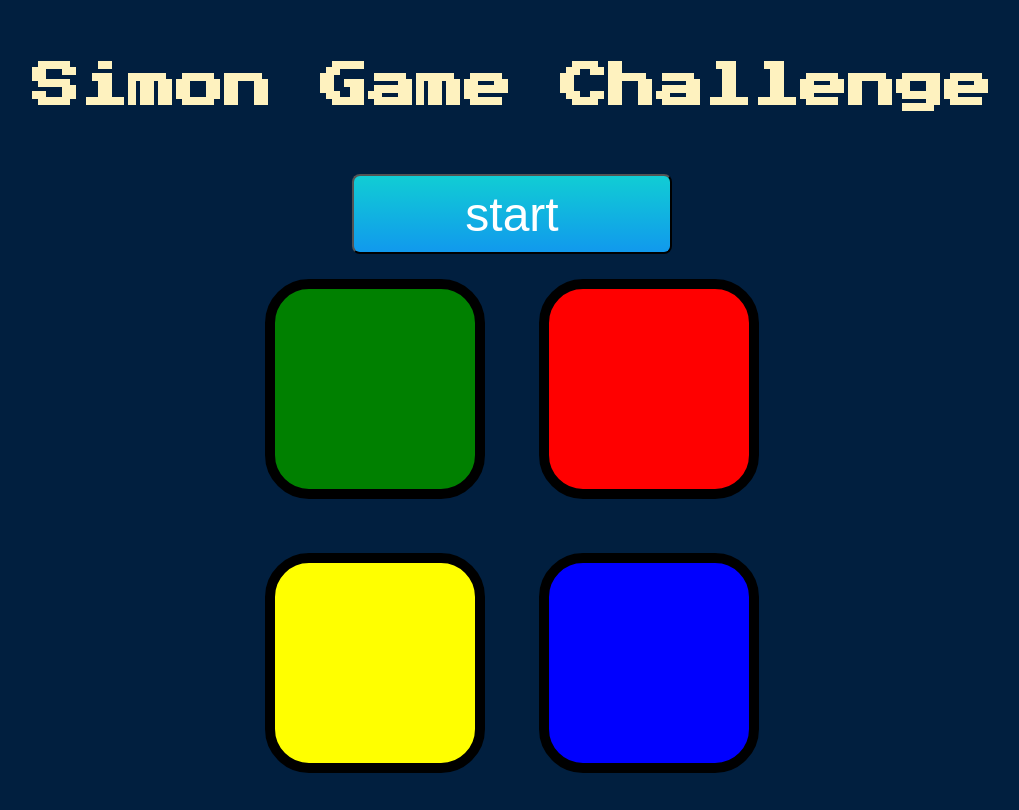
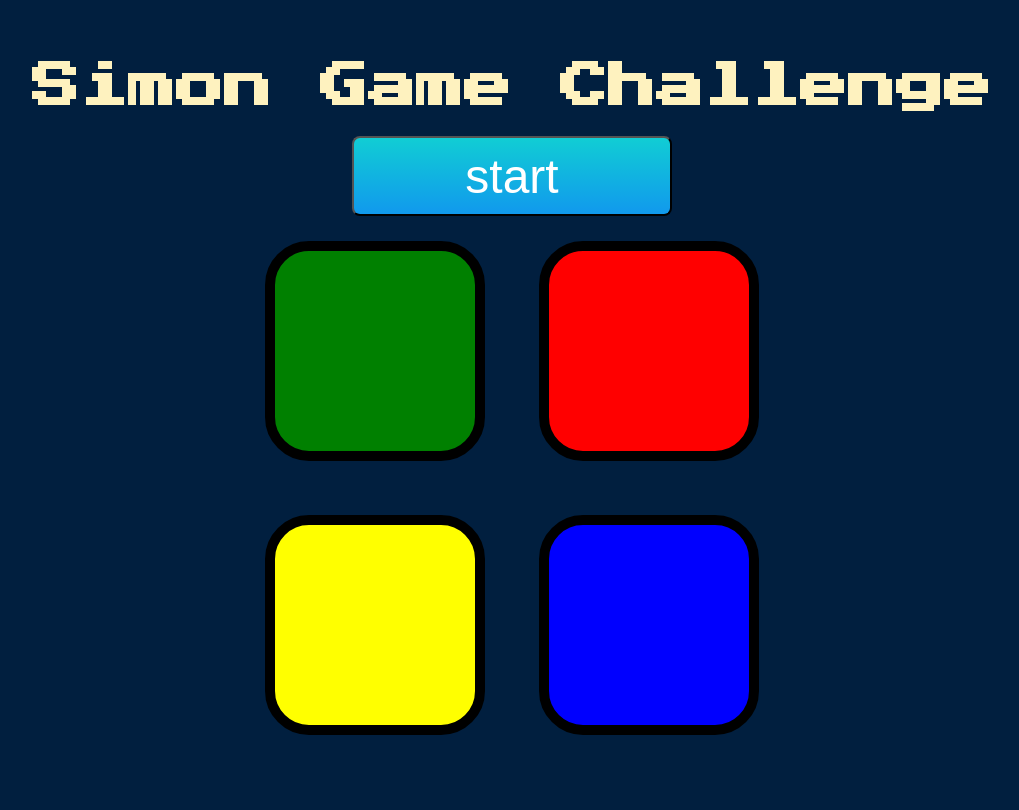
Before and after one commit to ajaykumar1298/simon-game, a plain HTML site: page index.html in a window 1280 px wide. Shown: the whole page, without its empty margins (128-1147 px from the left). Drawn offline with nearby package versions, Linux system fonts and the light colour scheme.

Commit message:
level-title change margin

```diff
--- a/styles.css
+++ b/styles.css
@@ -6,7 +6,8 @@ body {
 #level-title {
   font-family: "Press Start 2P", cursive;
   font-size: 3rem;
-  margin: 5%;
+  /* margin: 5%; */
+  margin: 5% auto 2%;
   color: #fef2bf;
 }
 
```
